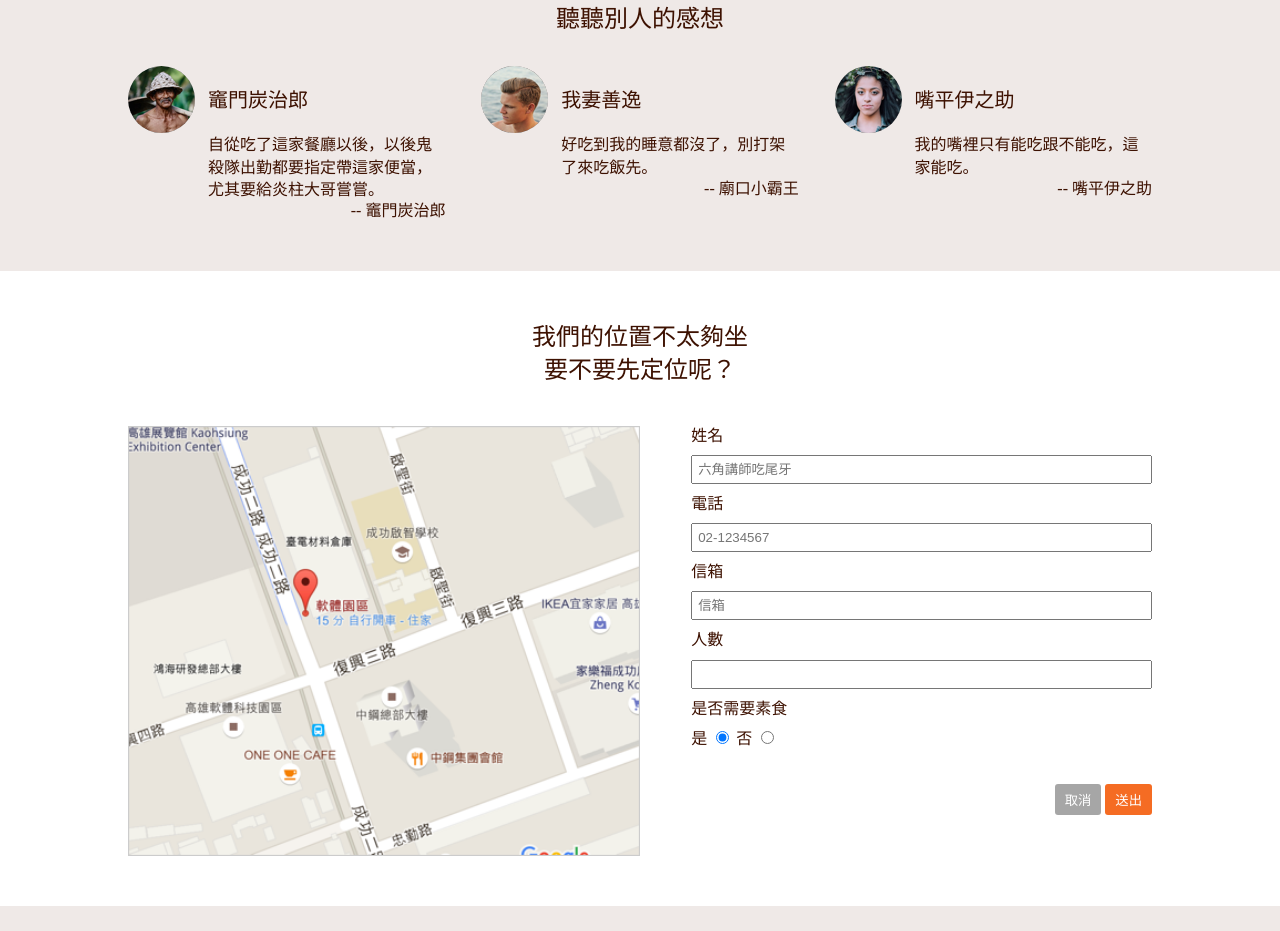
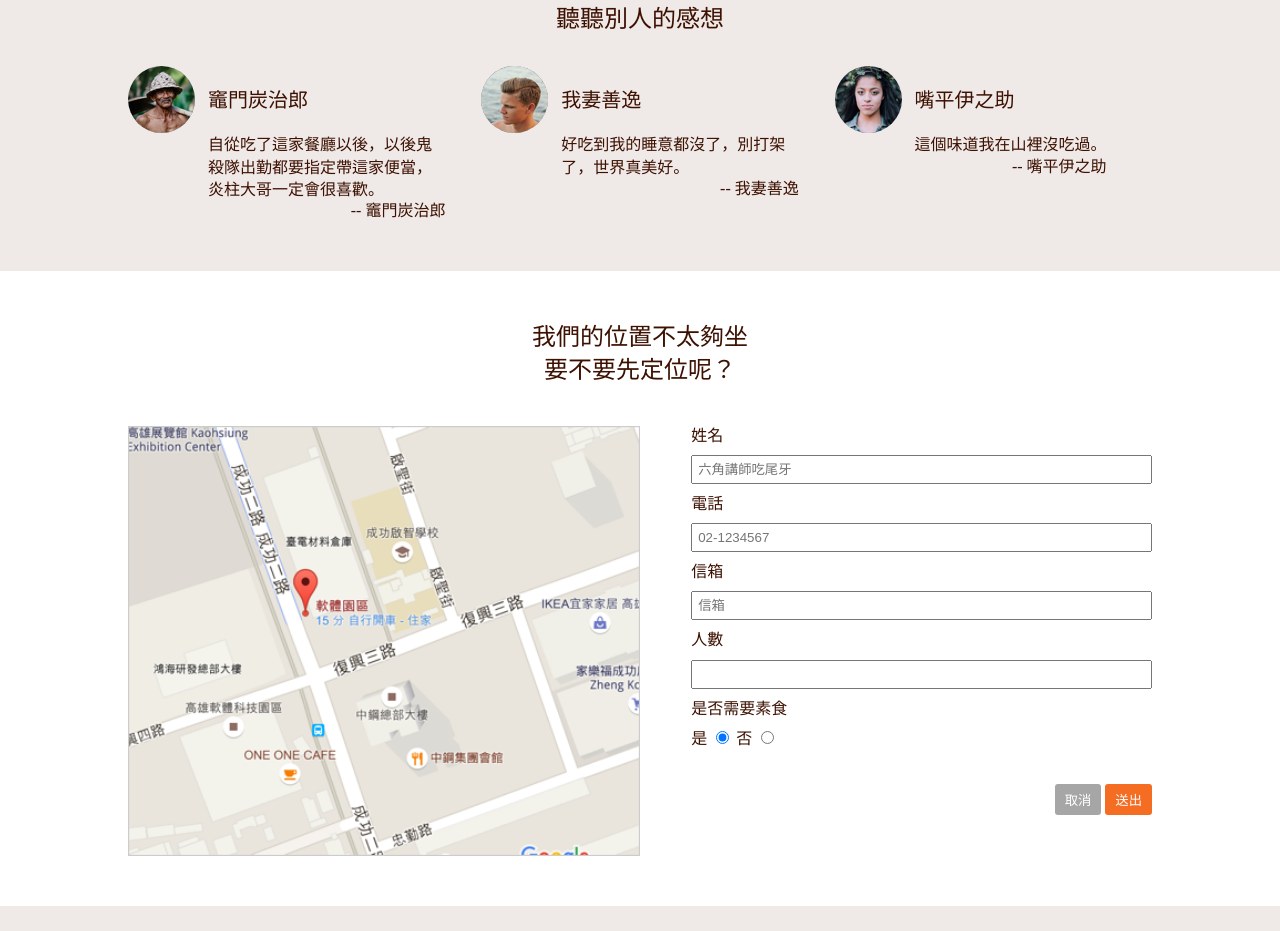
Before and after one commit to meiliu24a/MEIMEI, a plain HTML site: page index.html in a window 1280 px wide. Shown: the part 1530-2461 px from the top of the page. Drawn offline with nearby package versions, Linux system fonts and the light colour scheme.

Commit message:
Update index.html

```diff
--- a/index.html
+++ b/index.html
@@ -83,7 +83,7 @@
                     <img src="./assets/avatar_1.png" alt="竈門炭治郎">
                     <div>
                         <h3>竈門炭治郎</h3>
-                        <p>自從吃了這家餐廳以後，以後鬼殺隊出勤都要指定帶這家便當，尤其要給炎柱大哥嘗嘗。</p>
+                        <p>自從吃了這家餐廳以後，以後鬼殺隊出勤都要指定帶這家便當，炎柱大哥一定會很喜歡。</p>
                         <span>-- 竈門炭治郎</span>
                     </div>
                 </li>
@@ -91,15 +91,15 @@
                     <img src="./assets/avatar_2.png" alt="我妻善逸">
                     <div>
                         <h3>我妻善逸</h3>
-                        <p>好吃到我的睡意都沒了，別打架了來吃飯先。</p>
-                        <span>-- 廟口小霸王</span>
+                        <p>好吃到我的睡意都沒了，別打架了，世界真美好。</p>
+                        <span>-- 我妻善逸</span>
                     </div>
                 </li>
                 <li>
                     <img src="./assets/avatar_3.png" alt="嘴平伊之助">
                     <div>
                         <h3>嘴平伊之助</h3>
-                        <p>我的嘴裡只有能吃跟不能吃，這家能吃。</p>
+                        <p>這個味道我在山裡沒吃過。</p>
                         <span>-- 嘴平伊之助</span>
                     </div>
                 </li>
```
